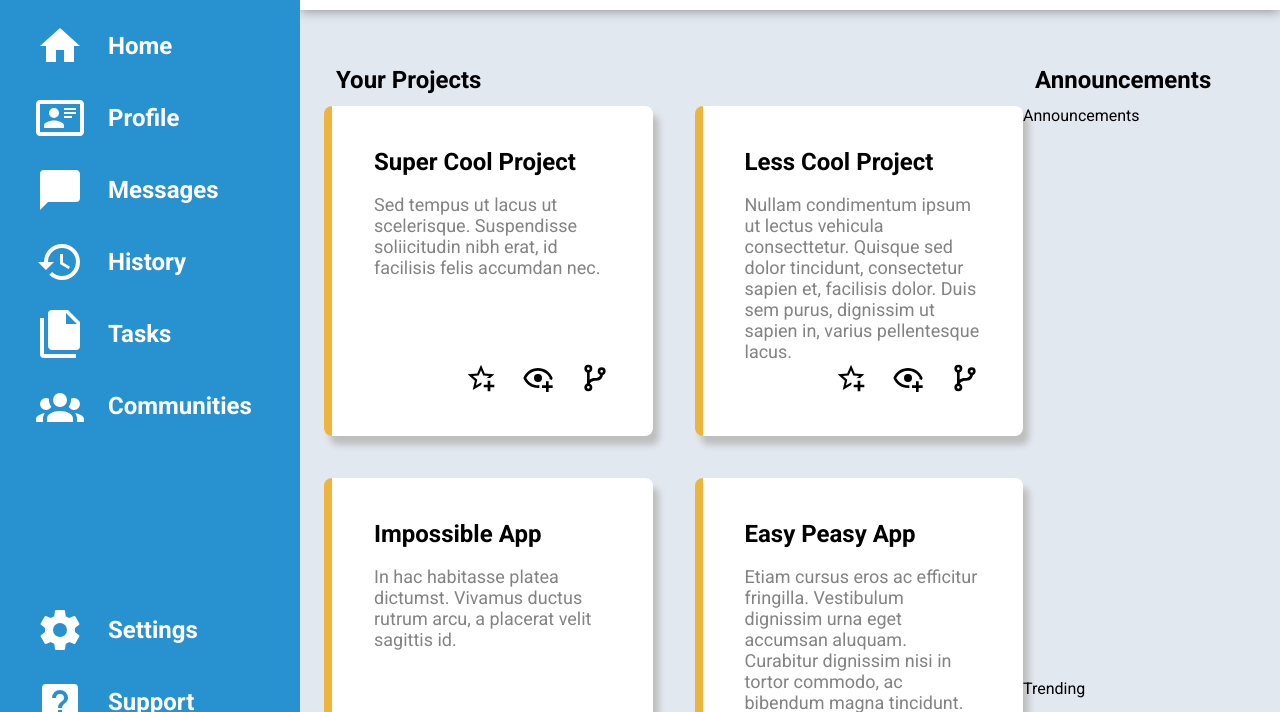
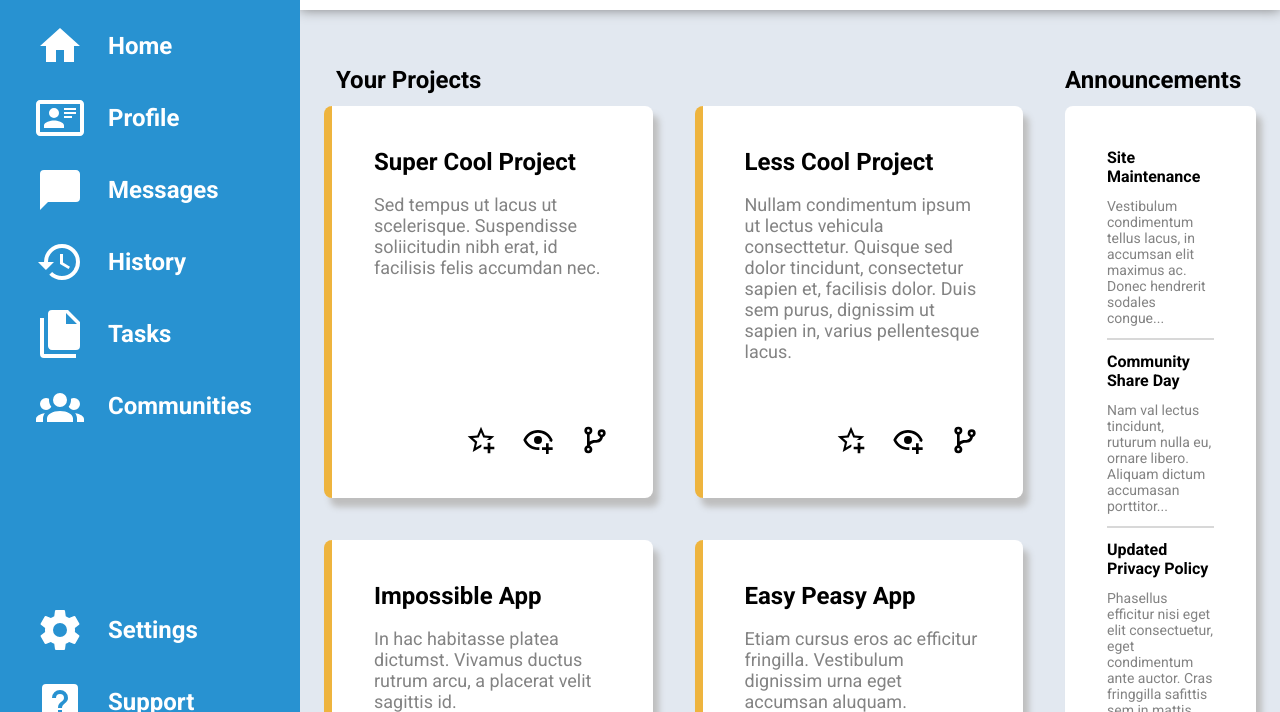
Before and after one commit to sateda/TOP-dashboard, a plain HTML site: page index.html in a window 1280 px wide. Shown: the part 240-952 px from the top of the page. Drawn offline with Linux system fonts and the light colour scheme.

Commit message:
Added announcements section

```diff
--- a/index.html
+++ b/index.html
@@ -54,7 +54,7 @@
             <div class="content-title">
                 <P>Your Projects</P>
             </div>
-            <div class="content-title">
+            <div class="content-title" id="announcement">
                 <p>Announcements</p>
             </div>
             <div class="projects">
@@ -137,11 +137,29 @@
                     </div>
                 </div>
             </div>
-            <div class="announcements">
-                Announcements
+            <div class="announcements-card">
+                <div class="annoucement-item">
+                    <div class="announcement-title">Site Maintenance</div>
+                    <p class="announcement-text">Vestibulum condimentum tellus lacus, in accumsan elit maximus ac. Donec hendrerit sodales congue...</p>
+                    <hr>
+                </div>
+                <div class="annoucement-item">
+                    <div class="announcement-title">Community Share Day</div>
+                    <p class="announcement-text">Nam val lectus tincidunt, ruturum nulla eu, ornare libero. Aliquam dictum accumasan porttitor...</p>
+                    <hr>
+                </div>
+                <div class="annoucement-item">
+                    <div class="announcement-title">Updated Privacy Policy</div>
+                    <p class="announcement-text">Phasellus efficitur nisi eget elit consectuetur, eget condimentum ante auctor. Cras fringgilla safittis sem in mattis...</p>
+                </div>
             </div>
-            <div class="trending">
-                Trending
+            <div class="tending">
+                <div class="trending-title">
+                    Trending
+                </div>
+                <div class="trending-card">
+                    Trending
+                </div>
             </div>
         </div>
     </div>
--- a/style.css
+++ b/style.css
@@ -198,6 +198,10 @@ ul > li a {
     padding: 12px;
 }
 
+#announcement {
+    padding-left: 42px;
+}
+
 .projects {
     display: grid;
     grid-template-columns: repeat(2, 1fr);
@@ -242,3 +246,37 @@ ul > li a {
     height: 32px;
     width: 32px;
 }
+
+.annoucement-item {
+    display: flex;
+    flex-direction: column;
+}
+
+.announcements-card {
+    margin-left: 42px;
+    display: flex;
+    flex-direction: column;
+
+    border-radius: 8px;
+    box-shadow: 6px 9px 6px rgb(190, 190, 190);
+    background-color: #FFFFFF;
+    padding: 42px;
+}
+
+.announcement-title {
+    color: #000000;
+    font-size: 16px;
+    font-weight: bold;
+    margin-bottom: 12px;
+}
+
+.announcement-text {
+    color:#838383;
+    font-size: 14px;
+    margin-bottom: 12px;
+}
+
+hr {
+    border: 1px solid #83838350;
+    margin-bottom: 12px;
+}
```
